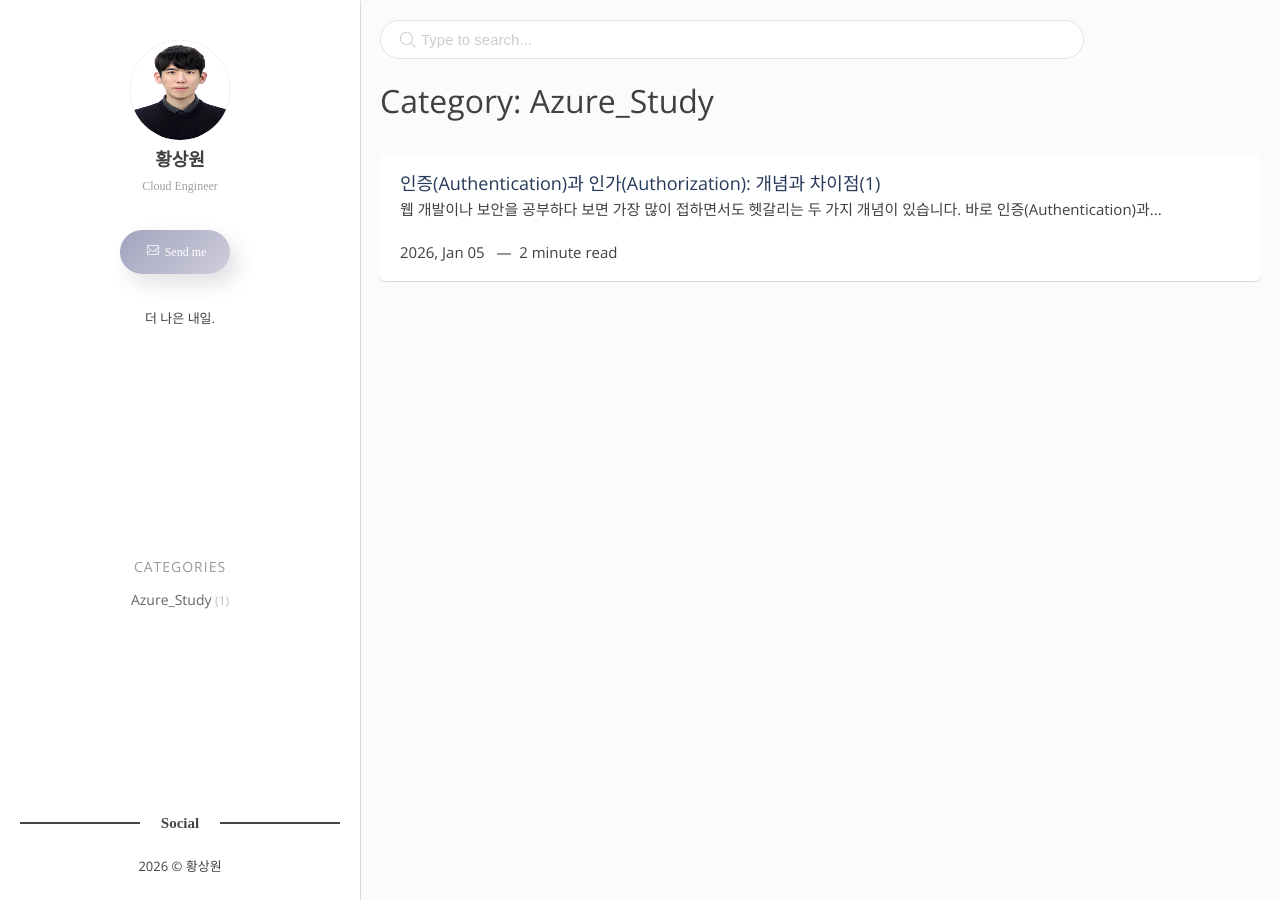
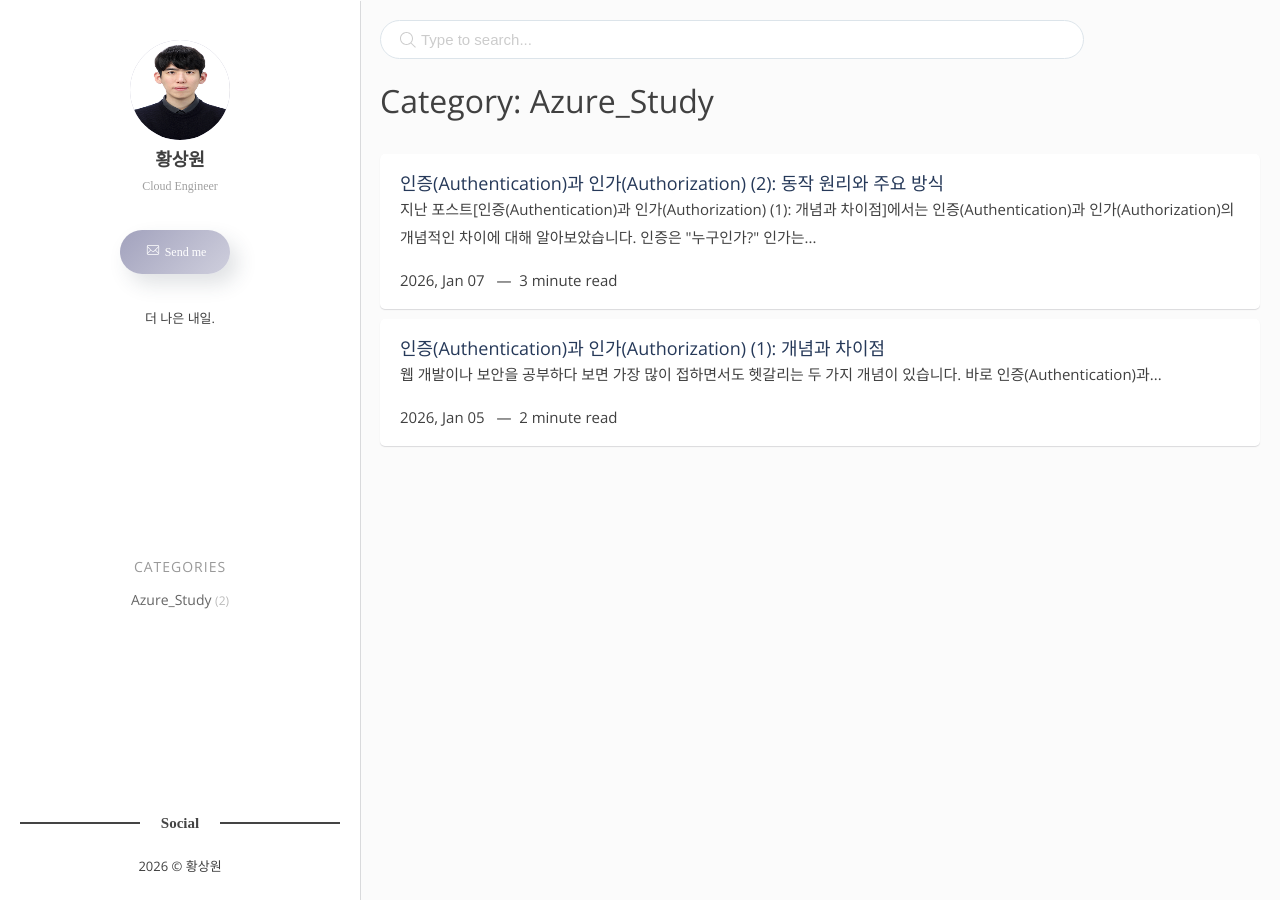
Before and after one commit to Rarero/rarero.github.io, a Jekyll site: the page built from category/azure-study.md, in a window 1280 px wide. Built offline with Jekyll 4.4.1, drawn with Linux system fonts in a browser that asks for light colours; some web fonts are replaced; some of the changed lines change nothing that is shown.

Commit message:
페이지 추가 및 정리

````diff
--- a/_posts/2026-01-05-authentication&authorization.markdown
+++ b/_posts/2026-01-05-authentication&authorization(1).markdown
@@ -1,6 +1,6 @@
 ---
 layout: post
-title: "인증(Authentication)과 인가(Authorization): 개념과 차이점(1)"
+title: "인증(Authentication)과 인가(Authorization) (1): 개념과 차이점"
 date: 2026-01-05 09:00:00 +0900
 tags: [Study, Identity, Governance]
 categories: Azure_Study
@@ -55,6 +55,7 @@ categories: Azure_Study
 | **웹 상태 코드** | &nbsp; 401 Unauthorize (Unauthenticated가 더 정확한 표현) | &nbsp; 403 Forbidden |
 | **비유 (회사)** | &nbsp; 사원증을 찍고 게이트 통과 (출근) | &nbsp; 사원증으로 임원실이나 서버실 출입 시도 (권한 확인) |
 
+> **참고**: HTTP 상태 코드 `401 Unauthorized`는 이름 때문에 인가(Authorization) 문제인 것처럼 보일 수 있지만, 실제로는 **인증이 되지 않았음**을 의미합니다. 반면, 인증은 되었지만 권한이 없을 때는 `403 Forbidden`을 사용합니다.
 
 ## 4. 요약
 
--- /dev/null
+++ b/_posts/2026-01-07-authentication&authorization(2).markdown
@@ -0,0 +1,87 @@
+---
+layout: post
+title: "인증(Authentication)과 인가(Authorization) (2): 동작 원리와 주요 방식"
+date: 2026-01-07 09:00:00 +0900
+tags: [Study, Identity, Governance]
+categories: Azure_Study
+---
+
+지난 포스트[인증(Authentication)과 인가(Authorization) (1): 개념과 차이점]에서는 인증(Authentication)과 인가(Authorization)의 **개념적인 차이**에 대해 알아보았습니다.
+
+```
+인증은 "누구인가?"
+인가는 "무엇을 할 수 있는가?"
+```
+
+이번 포스트에서는 실제 웹 서비스 환경에서 이 두 과정이 **어떤 흐름(Flow)**으로 동작하며, 개발 현장에서 가장 많이 사용되는 **주요 인증 방식**들에 대해 정리해보겠습니다.
+
+<br>
+
+## 1. 인증과 인가의 기본 흐름 (Flow)
+
+사용자, 서비스, 인증 서버 3개의 영역으로 나누어 흐름을 정리했습니다. 그림을 그릴 때 참고하세요.
+
+1.  **사용자 -> 서비스**: 로그인 요청 (ID/PW 주입) `[인증]`
+2.  **서비스 -> 인증 서버**: 신원 확인 요청 및 증표 발급 요청 `[인증]`
+3.  **인증 서버 -> 서비스**: 신원 확인 완료 및 증표(Token) 발급 `[인증]`
+4.  **서비스 -> 사용자**: 증표(Token/Session) 전달 `[인증]`
+5.  **사용자 -> 서비스**: 서비스 이용 요청 (Token 제출) `[인가]`
+6.  **서비스**: 권한 확인 (Token 유효성 검사 및 인가 처리) `[인가]`
+7.  **서비스 -> 사용자**: 최종 응답 (데이터 제공) `[인가]`
+
+<br>
+
+## 2. 대표적인 인증 방식
+
+이 "증표"를 어떻게 관리하느냐에 따라 인증 방식이 나뉩니다. 가장 널리 쓰이는 세 가지 방식을 살펴보겠습니다.
+
+### 1. 세션 - 쿠키 (Session-Cookie) 방식
+가장 전통적인 방식입니다. **서버가 사용자의 로그인 정보를 기억(저장)**합니다.
+
+*   **동작**:
+    1.  서버는 로그인 성공 시 `Session ID`를 생성하여 서버 메모리나 DB(Redis 등)에 저장합니다.
+    2.  이 `Session ID`를 브라우저의 **쿠키(Cookie)**에 담아 보냅니다.
+    3.  브라우저는 이후 요청마다 쿠키를 자동으로 포함시켜 보냅니다.
+*   **장점**: 보안성이 비교적 높고, 서버에서 강제 로그아웃 등 통제가 쉽습니다.
+*   **단점**: 서버에 상태를 저장하므로(Stateful), 사용자가 많아지면 메모리 부하가 생기거나 분산 서버 환경(Scale-out)에서 세션 동기화 처리가 필요합니다.
+
+### 2. 토큰 기반 인증 (JWT - JSON Web Token)
+최근 모바일 앱이나 MSA(Microservices Architecture) 환경에서 표준처럼 사용되는 방식입니다. **서버가 기억하지 않고, 토큰 자체에 정보를 담습니다.**
+
+*   **동작**:
+    1.  서버는 로그인 성공 시 사용자의 정보와 위변조 방지 서명을 포함한 **JWT(문자열)**를 생성하여 클라이언트에 줍니다.
+    2.  클라이언트는 이 토큰을 저장(Local Storage 등)해두고, 요청 시 헤더(`Authorization: Bearer <Token>`)에 담아 보냅니다.
+    3.  서버는 토큰의 서명(Signature)만 검증하여 유효성을 판단합니다 (DB 조회 X).
+*   **장점**: **Stateless(무상태)**. 서버가 세션을 유지할 필요가 없어 확장성이 매우 뛰어납니다.
+*   **단점**: 한 번 발급된 토큰은 유효기간 만료 전까지 강제로 폐기하기 어렵습니다 (탈취 시 위험). 이를 보완하기 위해 Access Token(짧은 수명)과 Refresh Token을 함께 사용합니다.
+
+### 3. OAuth 2.0 (Open Authorization)
+"구글로 로그인", "카카오 로그 인"과 같이 **외부 서비스의 계정을 빌려 인증**하는 방식입니다.
+
+*   **동작**: 서비스가 직접 사용자의 비밀번호를 받지 않고, 검증된 인증 제공자(Identity Provider, 예: Google, Facebook)에게 인증을 위임하고 **접근 토큰(Access Token)**을 받아옵니다.
+
+*   **특징**: 보안 책임의 일부를 대형 플랫폼에 위임할 수 있고, 사용자는 회원가입의 번거로움을 덜 수 있습니다.
+
+<br>
+
+## 3. Azure의 인증/인가 서비스
+
+Cloud 환경, 특히 Azure를 사용한다면 이러한 인증 시스템을 직접 밑바닥부터 구축할 필요 없이 제공되는 서비스를 활용할 수 있습니다. 다음 포스트에서는 **Azure Identity**의 핵심 서비스들을 깊이 있게 다룰 예정입니다.
+
+미리 핵심 키워드만 간단히 살펴보겠습니다.
+
+1.  **Microsoft Entra ID (구 Azure AD)**
+    *   Azure의 기본이자 핵심인 클라우드 기반 **ID 및 액세스 관리(IAM)** 서비스입니다.
+    *   직원들의 사내 앱 접근 제어부터 SaaS 애플리케이션 통합까지 담당합니다.
+
+2.  **Azure AD B2C (Business to Consumer)**
+    *   내 서비스의 **고객(일반 사용자)**을 위한 인증 솔루션입니다.
+    *   회원가입, 로그인, 그리고 "소셜 로그인(페이스북, 구글 등)" 기능을 손쉽게 붙일 수 있게 해줍니다.
+
+3.  **관리 ID (Managed Identities)**
+    *   **"서버(리소스)를 위한 신분증"**입니다.
+    *   개발자가 소스 코드에 비밀번호나 키(Credential)를 하드코딩하지 않고도, Azure 서비스 간(예: App Service가 SQL DB에 접근) 안전하게 인증할 수 있게 해줍니다.
+
+<br>
+
+이어지는 세번째 포스트에서는 **Azure 환경에서 이를 어떻게 실제로 구현하고 활용하는지** 본격적으로 알아보겠습니다.
````
